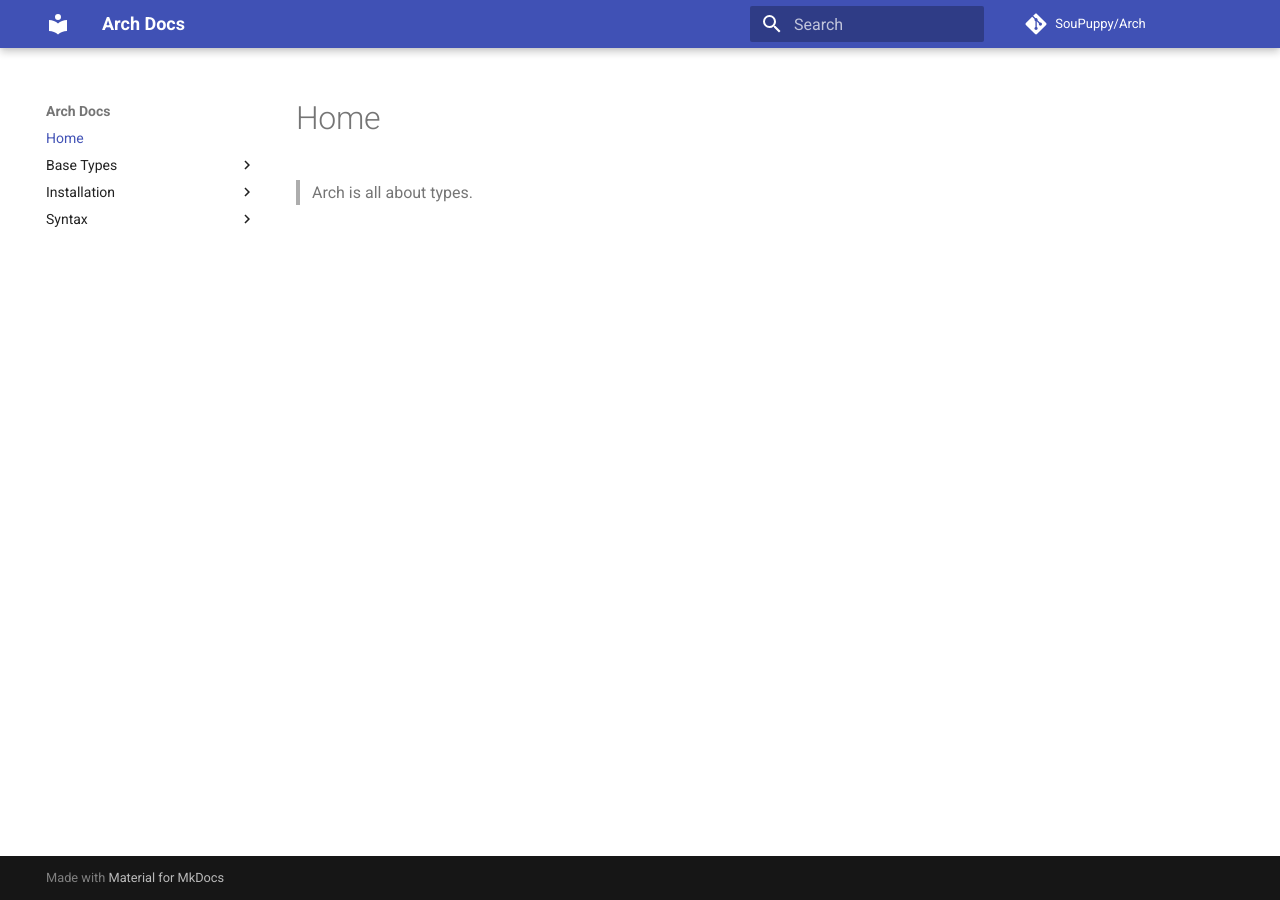
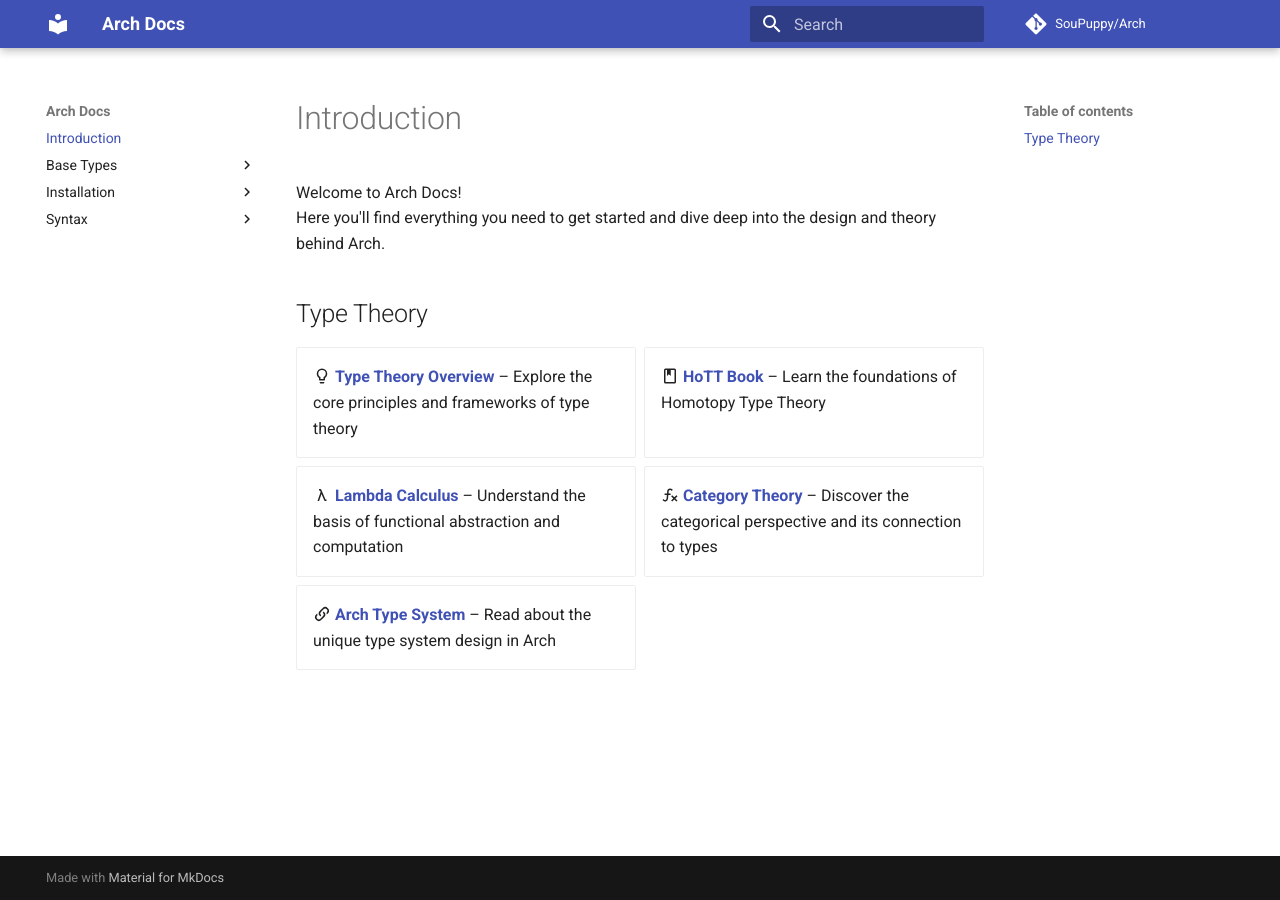
Before and after one commit to SouPuppy/Arch-Docs, an MkDocs documentation site: the page built from docs/index.md, in a window 1280 px wide. Built offline with MkDocs 1.6.1 and Material for MkDocs 9.7.7, drawn with Linux system fonts in a browser that asks for light colours; comment, search, counter and statistics services are not loaded.

Commit message:
[chore] add emoji and gird support for mkdocs

```diff
--- a/docs/index.md
+++ b/docs/index.md
@@ -1,3 +1,22 @@
-# Home
+# Introduction
 
-> Arch is all about types.
+Welcome to Arch Docs!
+Here you'll find everything you need to get started and dive deep into the design and theory behind Arch.
+
+## Type Theory
+
+<div class="grid cards" markdown>
+
+- :material-lightbulb-outline: __[Type Theory Overview]__ – Explore the core principles and frameworks of type theory
+- :material-book-outline: __[HoTT Book]__ – Learn the foundations of Homotopy Type Theory
+- :material-lambda: __[Lambda Calculus]__ – Understand the basis of functional abstraction and computation
+- :material-function-variant: __[Category Theory]__ – Discover the categorical perspective and its connection to types
+- :material-link-variant: __[Arch Type System]__ – Read about the unique type system design in Arch
+
+</div>
+
+[HoTT Book]: https://homotopytypetheory.org/book/
+[Type Theory Overview]: https://plato.stanford.edu/entries/type-theory/
+[Lambda Calculus]: https://en.wikipedia.org/wiki/Lambda_calculus
+[Category Theory]: https://ncatlab.org/nlab/show/category+theory
+[Arch Type System]: ../type-system/overview.md
--- a/mkdocs.yml
+++ b/mkdocs.yml
@@ -18,6 +18,13 @@ markdown_extensions:
   - pymdownx.inlinehilite
   - pymdownx.snippets
   - pymdownx.superfences
+  # grids for tables
+  - attr_list
+  - md_in_html
+  # enable emoji support
+  - pymdownx.emoji:
+      emoji_index: !!python/name:material.extensions.emoji.twemoji
+      emoji_generator: !!python/name:material.extensions.emoji.to_svg
 
 extra_javascript:
   - javascripts/katex.js
```
